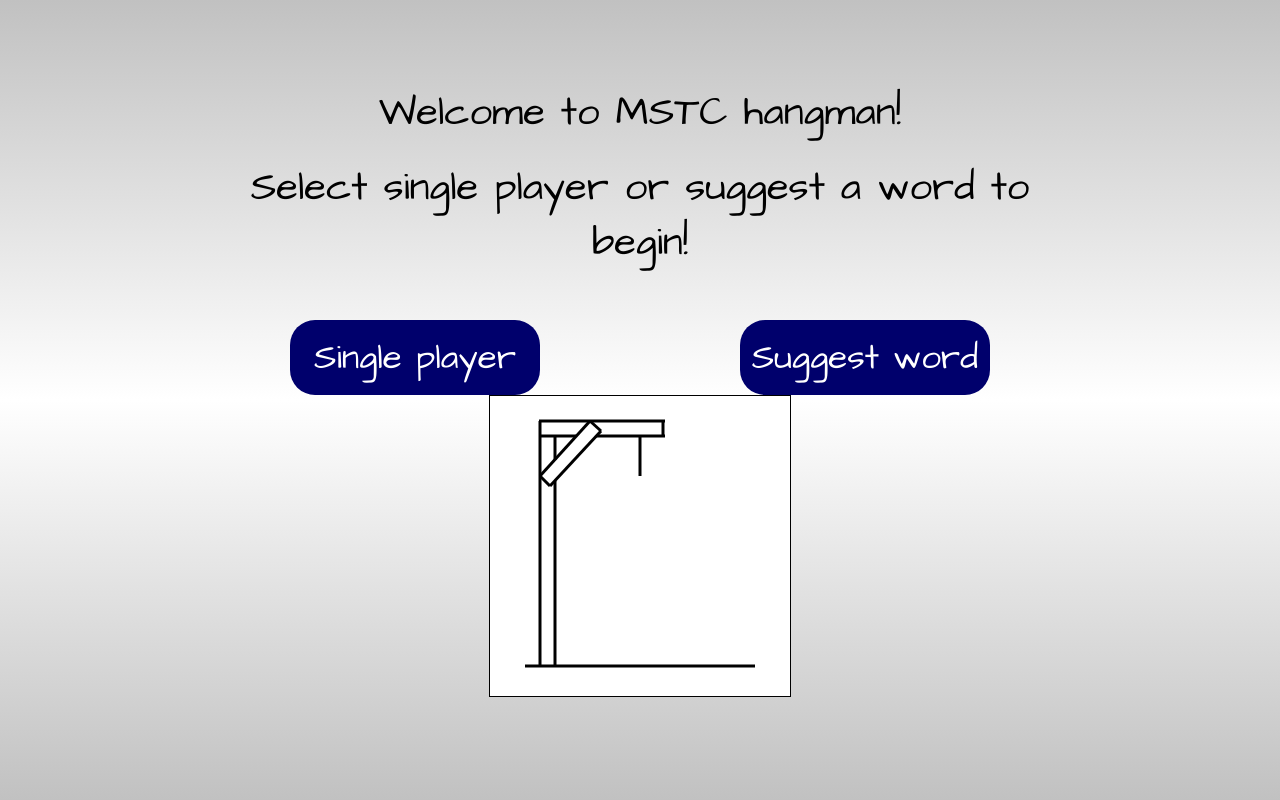
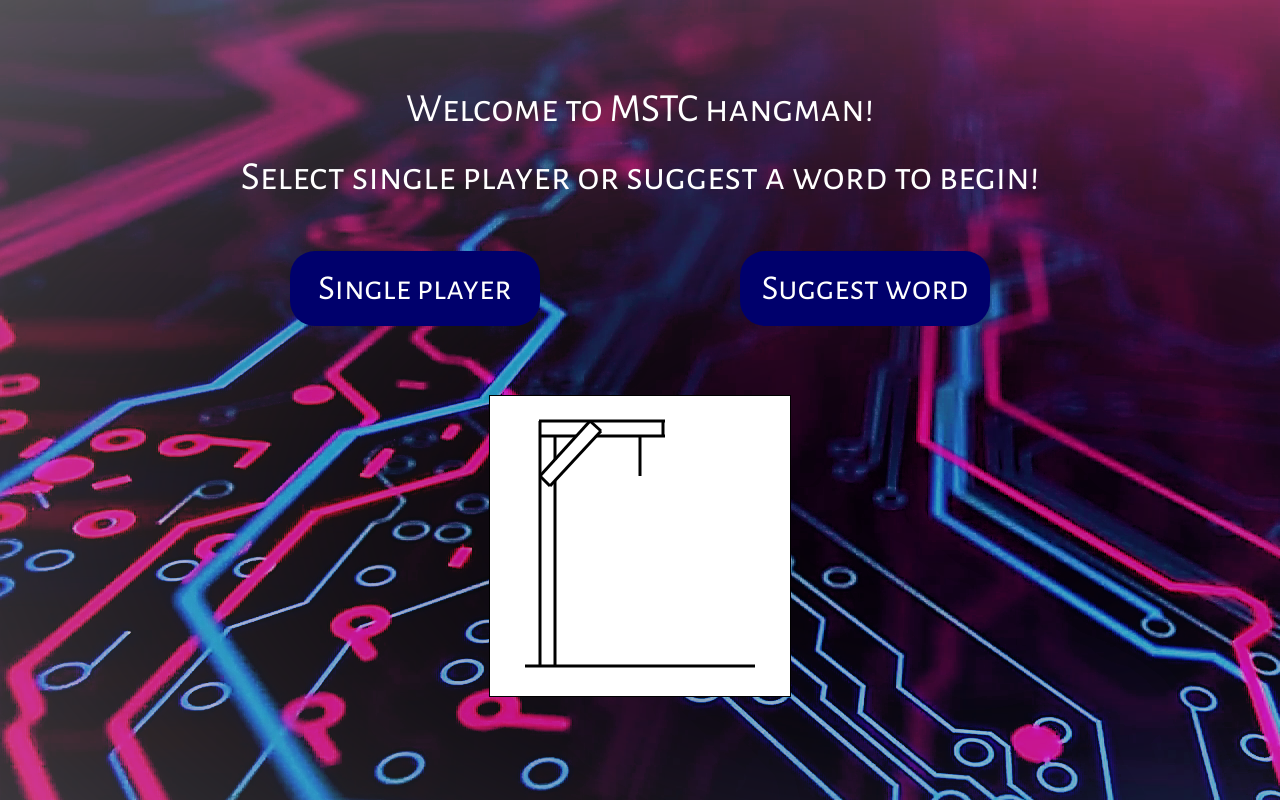
Before and after one commit to DerrickGXD/websiteMSTC2019, a PHP site: page /hangman.html in a window 1280 px wide. Run offline with PHP 8.4, Linux system fonts and the light colour scheme.

Commit message:
new bg and font for hangman

```diff
--- a/hangman.html
+++ b/hangman.html
@@ -6,7 +6,7 @@
     <meta name="viewport" content="width=device-width, initial-scale=1">
     <title>MSTC Hangman</title>
     <link rel="stylesheet" type="text/css" href="hangmancss.css" />
-    <link href='https://fonts.googleapis.com/css?family=Architects+Daughter|Gloria+Hallelujah' rel='stylesheet' type='text/css'>
+    <link href= "https://fonts.googleapis.com/css?family=Alegreya+Sans+SC&display=swap" rel="stylesheet" type='text/css'>
     <script type="text/javascript" src="hangmanjs.js"></script>
     <script>window.onload = draw;</script>
 </head>
@@ -54,6 +54,7 @@
         </div>
     </div>
     <div id="gamePage">
+
         <p id="categoryName"></p>
         <div id="wordWrap">
             <div id="underline1">
@@ -357,7 +358,7 @@
                 <div id="letter100"></div>
             </div>
         </div>
-        <canvas id="hangman" width="300px" height="300px"></canvas>
+        <canvas id="hangman" width="300px" height="300px" ></canvas>
         <div id="results"></div>
         <div id="letterBank">
                 <div id="a" value="A" onclick="guessLetter()">A</div><div id="b" value="B" onclick="guessLetter()">B</div><div id="c" value="C" onclick="guessLetter()">C</div><div id="d" value="D" onclick="guessLetter()">D</div><div id="e" value="E" onclick="guessLetter()">E</div><div id="f" value="F" onclick="guessLetter()">F</div><div id="g" value="G" onclick="guessLetter()">G</div><div id="h" value="H" onclick="guessLetter()">H</div><div id="i" value="I" onclick="guessLetter()">I</div><div id="j" value="J" onclick="guessLetter()">J</div><div id="k" value="K" onclick="guessLetter()">K</div><div id="l" value="L" onclick="guessLetter()">L</div><div id="m" value="M" onclick="guessLetter()">M</div><div id="n" value="N" onclick="guessLetter()">N</div><div id="o" value="O" onclick="guessLetter()">O</div><div id="p" value="P" onclick="guessLetter()">P</div><div id="q" value="Q" onclick="guessLetter()">Q</div><div id="r" value="R" onclick="guessLetter()">R</div><div id="s" value="S" onclick="guessLetter()">S</div><div id="t" value="T" onclick="guessLetter()">T</div><div id="u" value="U" onclick="guessLetter()">U</div><div id="v" value="V" onclick="guessLetter()">V</div><div id="w" value="W" onclick="guessLetter()">W</div><div id="x" value="X" onclick="guessLetter()">X</div><div id="y" value="Y" onclick="guessLetter()">Y</div><div id="z" value="Z" onclick="guessLetter()">Z</div>
--- a/hangmancss.css
+++ b/hangmancss.css
@@ -3,14 +3,12 @@ html{
     -ms-text-size-adjust: 100%;
     height: 100%;
     margin: 0;
-    font-family: 'Architects Daughter', cursive;
+    font-family: 'Alegreya Sans SC', sans-serif;
+    color: white;
 }
 body{
-    background: #c1c1c1;
-    background: -webkit-linear-gradient(#c1c1c1, white, #c1c1c1);
-    background: -o-linear-gradient(#c1c1c1, white, #c1c1c1);
-    background: -moz-linear-gradient(#c1c1c1, white, #c1c1c1);
-    background: linear-gradient(#c1c1c1, white, #c1c1c1);
+    background: url('assets/img/bg/hangmanbg.png');
+
 }
 a{
     color: #b10000;
@@ -34,6 +32,7 @@ body, html, #category, #category1, #category2, #phrases, #movies, #songs, #chall
     bottom: 0;
     left: 0;
     margin: auto;
+    color: white;
 }
 #introPage{
     display: block;
@@ -44,11 +43,13 @@ body, html, #category, #category1, #category2, #phrases, #movies, #songs, #chall
         width: 850px;
         height: 260px;
         margin: 10px auto;
+        color: white;
     }
     #introText p, #multiText p{
         font-size: 40px;
         text-align: center;
         margin: 0 auto 20px auto;
+        color: white;
     }
     #buttonContainer{
         width: 700px;
@@ -163,14 +164,14 @@ body, html, #category, #category1, #category2, #phrases, #movies, #songs, #chall
         font-size: 29px;
     }
     #input{
-        font-family: sans-serif;
+        font-family: 'Alegreya Sans SC', sans-serif;
         display: block;
         margin: 0px auto;
         padding: 10px;
         font-size: 25px;
     }
     #restriction{
-        font-family: sans-serif;
+        font-family: 'Alegreya Sans SC', sans-serif;
         float: right;
         position: relative;
         right: 175px;
@@ -215,7 +216,7 @@ body, html, #category, #category1, #category2, #phrases, #movies, #songs, #chall
         padding: 10px;
     }
     #letter1, #letter2, #letter3, #letter4, #letter5, #letter6, #letter7, #letter8, #letter9, #letter10, #letter11, #letter12, #letter13, #letter14, #letter15, #letter16, #letter17, #letter18, #letter19, #letter20, #letter21, #letter22, #letter23, #letter24, #letter25, #letter26, #letter27, #letter28, #letter29, #letter30, #letter31, #letter32, #letter33, #letter34, #letter35, #letter36, #letter37, #letter38, #letter39, #letter40, #letter41, #letter42, #letter43, #letter44, #letter45, #letter46, #letter47, #letter48, #letter49, #letter50, #letter51, #letter52, #letter53, #letter54, #letter55, #letter56, #letter57, #letter58, #letter59, #letter60, #letter61, #letter62, #letter63, #letter64, #letter65, #letter66, #letter67, #letter68, #letter69, #letter70, #letter71, #letter72, #letter73, #letter74, #letter75, #letter76, #letter77, #letter78, #letter79, #letter80, #letter81, #letter82, #letter83, #letter84, #letter85, #letter86, #letter87, #letter88, #letter89, #letter90, #letter91, #letter92, #letter93, #letter94, #letter95, #letter96, #letter97, #letter98, #letter99, #letter100{
-        font-family: 'Gloria Hallelujah', cursive;
+        font-family: 'Alegreya Sans SC', sans-serif;
         width: 50px;
         height: 60px;
         margin-bottom: 40px;
```
Also changed, not shown: assets/img/bg/hangmanbg.png (added).
